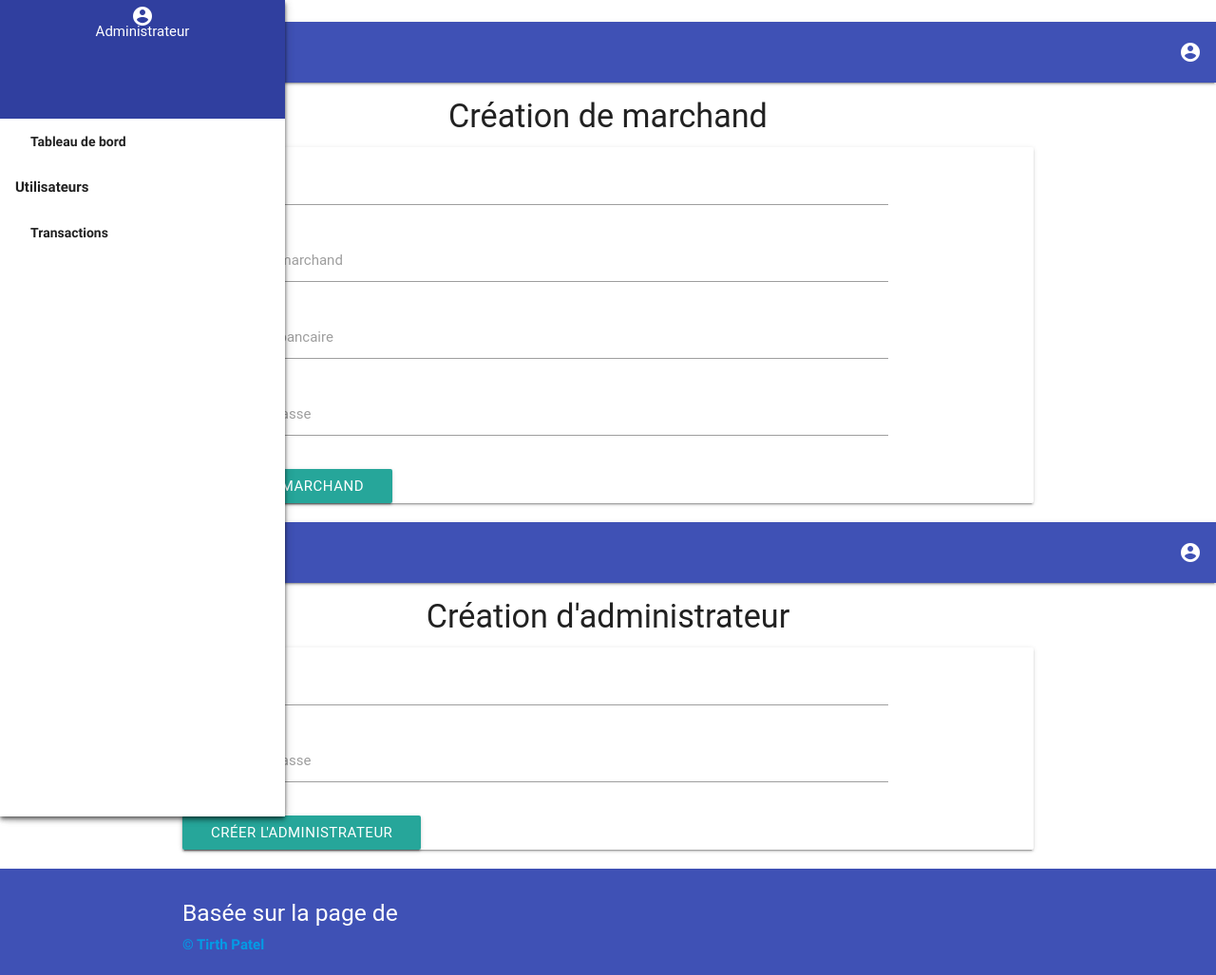
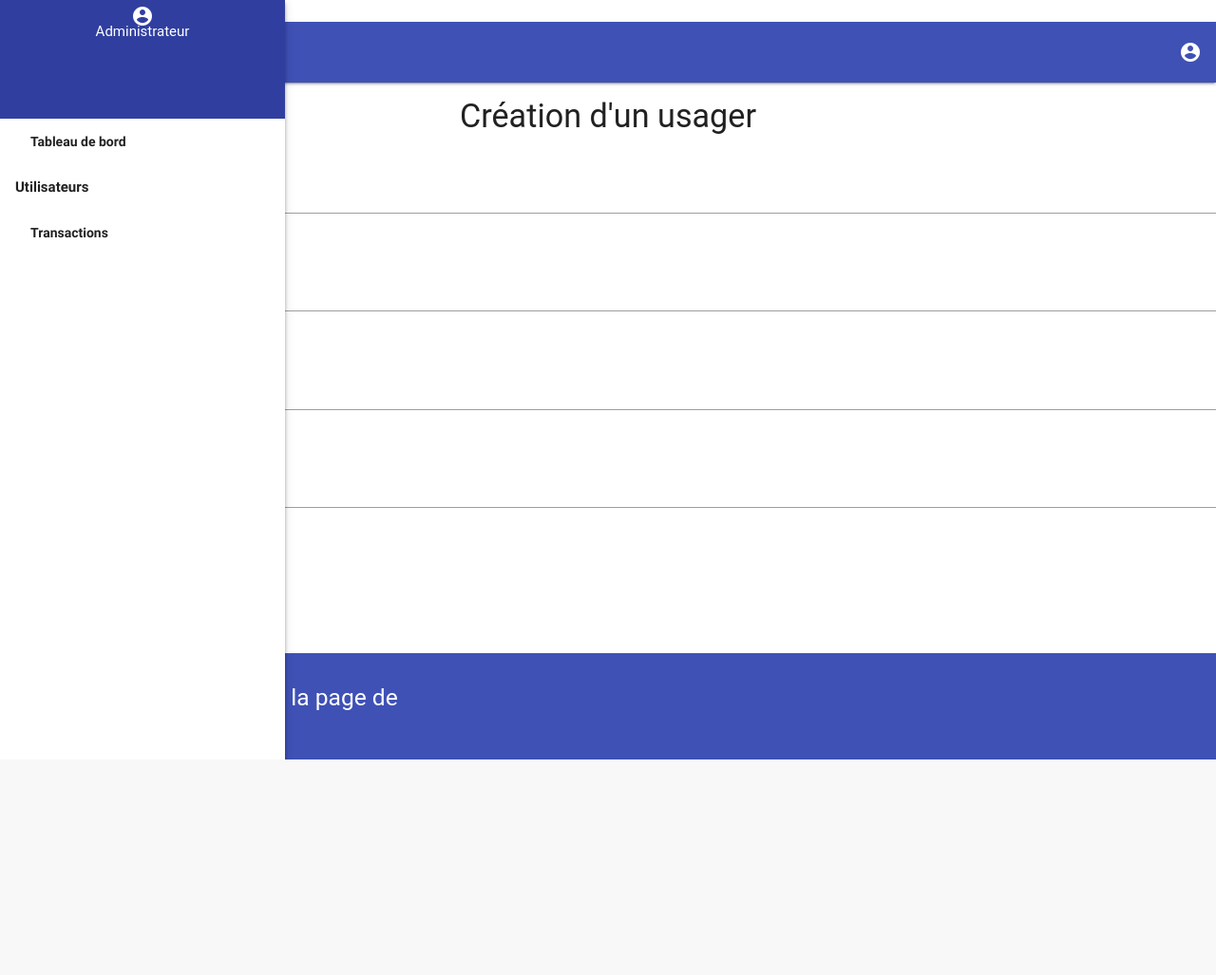
Before and after one commit to gti525/h19-passerelle, a Flask app: template app/templates/register.html in a window 1280 px wide. Shown: the whole page at 95% size. After the commit the page ends 800 px from the top, so only its background shows below. Run offline with Flask 2, Linux system fonts and the light colour scheme; the template is opened without the code that fills it: values that come from a table or form of the project are taken from there, others are empty; parts of the project's set-up code (start-up, migrations or seed data) failed here and were passed over; some libraries are stand-ins or nearby versions; some web fonts are replaced.

Commit message:
-Implémentation du register pour les deux types d'usagers (admin et marchand). -Test avec BD à venir.

```diff
--- a/app/routes/register.py
+++ b/app/routes/register.py
@@ -1,12 +1,51 @@
+from flask import render_template, Blueprint, redirect, flash
 from flask_login import current_user
-from flask import render_template, Blueprint, redirect
+from flask_wtf import FlaskForm
+from wtforms import StringField, PasswordField, SelectField, SubmitField
+from wtforms.validators import ValidationError, DataRequired, Email, EqualTo
+
+from app import db
+from app.models.users import User
 
 register_bp = Blueprint('register', __name__, url_prefix='/register')
 
 
 @register_bp.route("/", methods=['GET', 'POST'])
 def register():
-    if current_user.is_authenticated:
-        return render_template("register.html")
+    if current_user.is_authenticated and current_user.type == 'admin':
+
+        form = RegistrationForm()
+        if form.validate_on_submit():
+            user = User(username=form.username.data, email=form.email.data, password=form.password.data,
+                        type=form.type.data)
+            user.set_password(form.password.data)
+            user.set_type(form.type.data)
+
+            db.session.add(user)
+            db.session.commit()
+            flash('User has been created!')
+            return redirect('index')
+        return render_template('register.html', title='Register', form=form)
     else:
         return redirect('login')
+
+
+class RegistrationForm(FlaskForm):
+    username = StringField('Username', validators=[DataRequired()])
+    email = StringField('Email', validators=[DataRequired(), Email()])
+    password = PasswordField('Password', validators=[DataRequired()])
+    password2 = PasswordField(
+        'Repeat Password', validators=[DataRequired(), EqualTo('password')])
+    type = SelectField(u'User Type', choices=[(User.type == 'admin', "Admin"), (User.type == 'merchant', "Merchant")])
+
+    submit = SubmitField('Register')
+
+    def validate_username(self, username):
+        user = User.query.filter_by(username=username.data).first()
+        if user is not None:
+            raise ValidationError('Please use a different username.')
+
+    def validate_email(self, email):
+        user = User.query.filter_by(email=email.data).first()
+        if user is not None:
+            raise ValidationError('Please use a different email address.')
--- a/app/templates/register.html
+++ b/app/templates/register.html
@@ -2,8 +2,8 @@
 
 {% block content %}
 register des users. visible selon les droits
-<!-- merchant creation -->
- <ul id="slide-out" class="side-nav fixed z-depth-2">
+<!-- Création d'usager par  administrateur -->
+<ul class="side-nav fixed z-depth-2" id="slide-out">
     <li class="center no-padding">
         <div class="indigo darken-2 white-text" style="height: 125px;">
             <div class="row">
@@ -19,25 +19,25 @@
 
     <ul class="collapsible" data-collapsible="accordion">
         <li id="dash_users">
-                <div id="dash_users_header" class="collapsible-header waves-effect"><b>Utilisateurs</b></div>
-                <div id="dash_users_body" class="collapsible-body">
+            <div class="collapsible-header waves-effect" id="dash_users_header"><b>Utilisateurs</b></div>
+            <div class="collapsible-body" id="dash_users_body">
                 <ul>
                     <li id="users_seller">
-                            <a class="waves-effect" style="text-decoration: none;"
-                                href="merchantManagement.html">Marchand</a>
+                        <a class="waves-effect" href="merchantManagement.html"
+                           style="text-decoration: none;">Marchand</a>
                     </li>
 
                     <li id="users_customer">
-                            <a class="waves-effect" style="text-decoration: none;"
-                                href="adminCreation.html">Administrateur</a>
+                        <a class="waves-effect" href="adminCreation.html"
+                           style="text-decoration: none;">Administrateur</a>
                     </li>
                 </ul>
             </div>
         </li>
 
         <li id="dash_products">
-                <a class="waves-effect" style="text-decoration: none;"
-                    href="transactionsAdmin.html"><b>Transactions</b></a>
+            <a class="waves-effect" href="transactionsAdmin.html"
+               style="text-decoration: none;"><b>Transactions</b></a>
         </li>
     </ul>
 </ul>
@@ -65,125 +65,43 @@
 </header>
 
 <main>
-        <h4 align="center">Création de marchand</h4>
-        <div class="container">
-            <form class="card">
-                <div class="row">
-                    <div class="input-field col s10">
-                        <i class="material-icons prefix">email_circle</i>
-                        <input id="email" type="email" class="validate">
-                        <label for="email">Courriel</label>
-                    </div>
-                    <div class="input-field col s10">
-                        <i class="material-icons prefix">account_circle</i>
-                        <input id="name" type="text" class="validate">
-                        <label for="name">Nom du marchand</label>
-                    </div>
-
-                    <div class="input-field col s10">
-                        <i class="material-icons prefix">account_balance</i>
-                        <input id="name" type="text" class="validate">
-                        <label for="name">Compte bancaire</label>
-                    </div>
-
-                    <div class="input-field col s10">
-                        <i class="material-icons prefix">lock_circle</i>
-                        <input id="password" type="password" class="validate">
-                        <label for="password">Mot de passe</label>
-                    </div>
-                    <div class="input-field col s4">
-                        <a class="waves-effect waves-light btn" onclick="alert('Marchand créer!')">Créer le marchand</a>
-                    </div>
-                </div>
+    <h4 align="center">Création d'un usager</h4>
+    <form action="" method="post">
+        {{ form.hidden_tag() }}
+        <p>
+            {{ form.username.label }}<br>
+            {{ form.username(size=32) }}<br>
+            {% for error in form.username.errors %}
+            <span style="color: red;">[{{ error }}]</span>
+            {% endfor %}
+        </p>
+        <p>
+            {{ form.email.label }}<br>
+            {{ form.email(size=64) }}<br>
+            {% for error in form.email.errors %}
+            <span style="color: red;">[{{ error }}]</span>
+            {% endfor %}
+        </p>
+        <p>
+            {{ form.password.label }}<br>
+            {{ form.password(size=32) }}<br>
+            {% for error in form.password.errors %}
+            <span style="color: red;">[{{ error }}]</span>
+            {% endfor %}
+        </p>
+        <p>
+            {{ form.password2.label }}<br>
+            {{ form.password2(size=32) }}<br>
+            {% for error in form.password2.errors %}
+            <span style="color: red;">[{{ error }}]</span>
+            {% endfor %}
+        </p>
+        <p>
+            {{ form.type.label }}<br>
+            {{ form.type }}<br>
+        </p>
+        <p>{{ form.submit() }}</p>
     </form>
-        </div>
-    </main>
-<!-- merchant fin -->
-<!-- admin creation -->
-  <ul id="slide-out" class="side-nav fixed z-depth-2">
-        <li class="center no-padding">
-            <div class="indigo darken-2 white-text" style="height: 125px;">
-                <div class="row">
-                    <i class="material-icons prefix">account_circle</i>
-                    <p style="margin-top: -13%;">
-                        Administrateur
-                    </p>
-                </div>
-            </div>
-        </li>
-
-        <li id="dash_dashboard"><a class="waves-effect" href="index.html"><b>Tableau de bord</b></a></li>
-
-        <ul class="collapsible" data-collapsible="accordion">
-            <li id="dash_users">
-                <div id="dash_users_header" class="collapsible-header waves-effect"><b>Utilisateurs</b></div>
-                <div id="dash_users_body" class="collapsible-body">
-                    <ul>
-                        <li id="users_seller">
-                            <a class="waves-effect" style="text-decoration: none;"
-                                href="merchantManagement.html">Marchand</a>
-                        </li>
-
-                        <li id="users_customer">
-                            <a class="waves-effect" style="text-decoration: none;"
-                                href="adminCreation.html">Administrateur</a>
-                        </li>
-                    </ul>
-                </div>
-            </li>
-
-            <li id="dash_products">
-                <a class="waves-effect" style="text-decoration: none;"
-                    href="transactionsAdmin.html"><b>Transactions</b></a>
-            </li>
-        </ul>
-    </ul>
-
-    <header>
-        <ul class="dropdown-content" id="user_dropdown">
-            <li><a class="indigo-text" href="changepw.html">Profile</a></li>
-            <li><a class="indigo-text" href="login.html">Logout</a></li>
-        </ul>
-
-        <nav class="indigo" role="navigation">
-            <div class="nav-wrapper">
-
-                <ul class="right hide-on-med-and-down">
-                    <li>
-                        <a class='right dropdown-button' href='' data-activates='user_dropdown'><i
-                                class=' material-icons'>account_circle</i></a>
-                    </li>
-                </ul>
-
-                <a href="#" data-activates="slide-out" class="button-collapse"><i class="mdi-navigation-menu"></i></a>
-            </div>
-        </nav>
-
-    </header>
-
-    <main>
-        <h4 align="center">Création d'administrateur</h4>
-        <div class="container">
-            <form class="card">
-                <div class="row">
-                    <div class="input-field col s10">
-                        <i class="material-icons prefix">account_circle</i>
-                        <input id="email" type="email" class="validate">
-                        <label for="email">Courriel</label>
-                    </div>
-
-                    <div class="input-field col s10">
-                        <i class="material-icons prefix">lock_circle</i>
-                        <input id="password" type="password" class="validate">
-                        <label for="password">Mot de passe</label>
-                    </div>
-                    <div class="input-field col s4">
-                        <a class="waves-effect waves-light btn" onclick="alert('Administrateur créer!')">Créer
-                            l'administrateur</a>
-                    </div>
-                </div>
-            </form>
-        </div>
 </main>
 <!-- fin admin creation -->
 {% endblock %}
```
Lines whose indentation alone changed are shown as unchanged.
